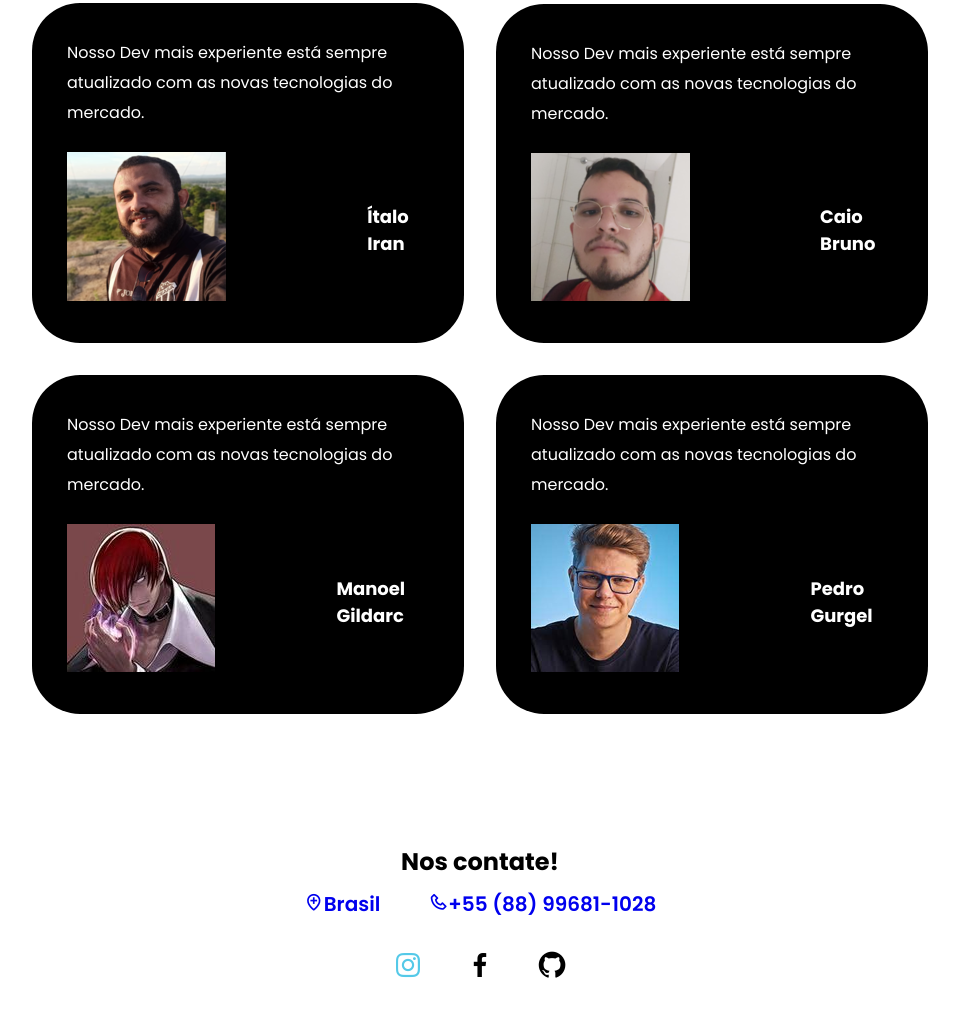
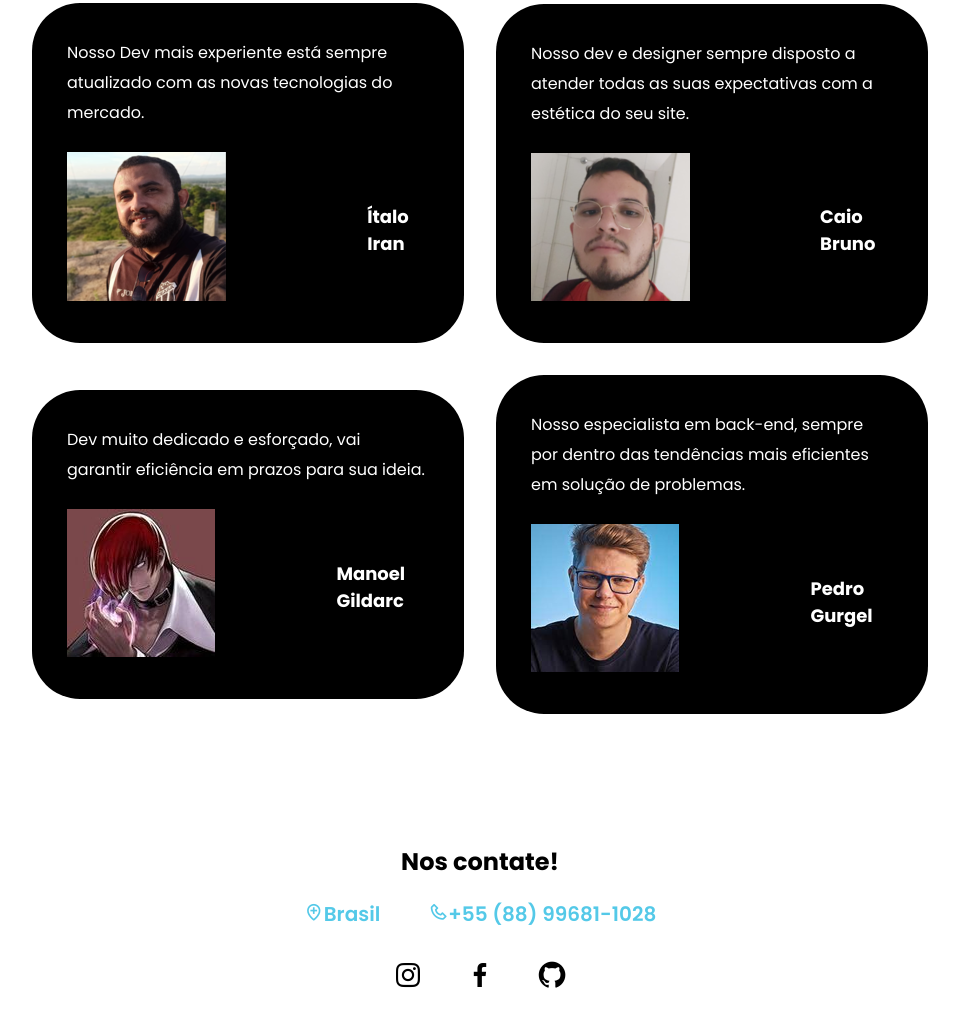
Before and after one commit to caiobms/safirasoft, a plain HTML site: page index.html in a window 1280 px wide. Shown: the part 2898-3924 px from the top of the page, without its empty margins (160-1119 px from the left). Drawn offline with nearby package versions, Linux system fonts and the light colour scheme.

Commit message:
editing the devs section

```diff
--- a/index.html
+++ b/index.html
@@ -22,7 +22,7 @@
             <li><a href="#contact">Contato</a></li>
         </ul></nav>
     </header>
-    <section class="hero">
+    <section class="hero" id="home">
         <div class="hero-text">
             <h1><span>Safira</span> Soft</h1>
             <p>Transformando ideias em <span>qualidade</span></p>
@@ -91,7 +91,7 @@
                 </div>
             </div>
             <div class="box">
-                <p>Nosso Dev mais experiente está sempre atualizado com as novas tecnologias do mercado.</p>
+                <p>Nosso dev e designer sempre disposto a atender todas as suas expectativas com a estética do seu site.</p>
                 <div class="in-box">
                     <div class="box-img">
                         <img src="/caio.png" alt="">
@@ -102,7 +102,7 @@
                 </div>
             </div>
             <div class="box">
-                <p>Nosso Dev mais experiente está sempre atualizado com as novas tecnologias do mercado.</p>
+                <p>Dev muito dedicado e esforçado, vai garantir eficiência em prazos para sua ideia.</p>
                 <div class="in-box">
                     <div class="box-img">
                         <img src="/gil.jpg" alt="">
@@ -113,7 +113,7 @@
                 </div>
             </div>
             <div class="box">
-                <p>Nosso Dev mais experiente está sempre atualizado com as novas tecnologias do mercado.</p>
+                <p>Nosso especialista em back-end, sempre por dentro das tendências mais eficientes em solução de problemas. </p>
                 <div class="in-box">
                     <div class="box-img">
                         <img src="/pedro.png" alt="">
--- a/style.css
+++ b/style.css
@@ -212,9 +212,6 @@ section {
     transition: all .55s ease;
 }
 
-.social-media .clr i {
-    color: rgb(84,201,232);
-}
 
 .social-media i:hover {
     color: rgb(84,201,232);
@@ -223,6 +220,16 @@ section {
 .details{
     display: flex;
     justify-content: center;
+    margin-top: 10px;
+}
+
+.details a{
+    color: rgb(84,201,232);
+    transition: all .55s ease;
+}
+
+.details a:hover{
+    color: #00f;
 }
 
 .main {
```
